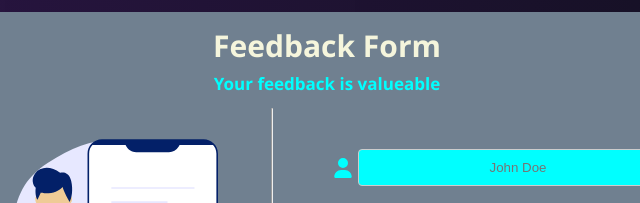
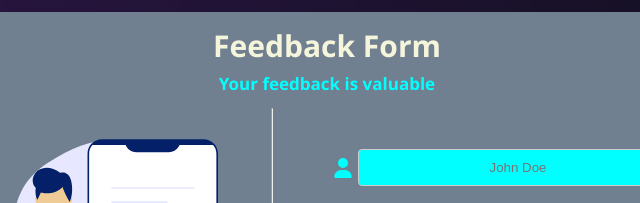
Before and after one commit to rishuraj1/Imagenationproject, a website: page pages/contact/contact.html in a window 1280 px wide. Shown: the part 417-620 px from the top of the page, 313-953 px from the left. Drawn offline with Linux system fonts and the light colour scheme.

Commit message:
fixed: spell err

```diff
--- a/pages/contact/contact.html
+++ b/pages/contact/contact.html
@@ -37,7 +37,7 @@
       <!-- Feedback section -->
       <div class="container_contact">
         <h1 class="feedback-title">Feedback Form</h1>
-        <h2>Your feedback is valueable</h2>
+        <h2>Your feedback is valuable</h2>
 
         <div class="dual-section">
           <div class="left-container">
```
